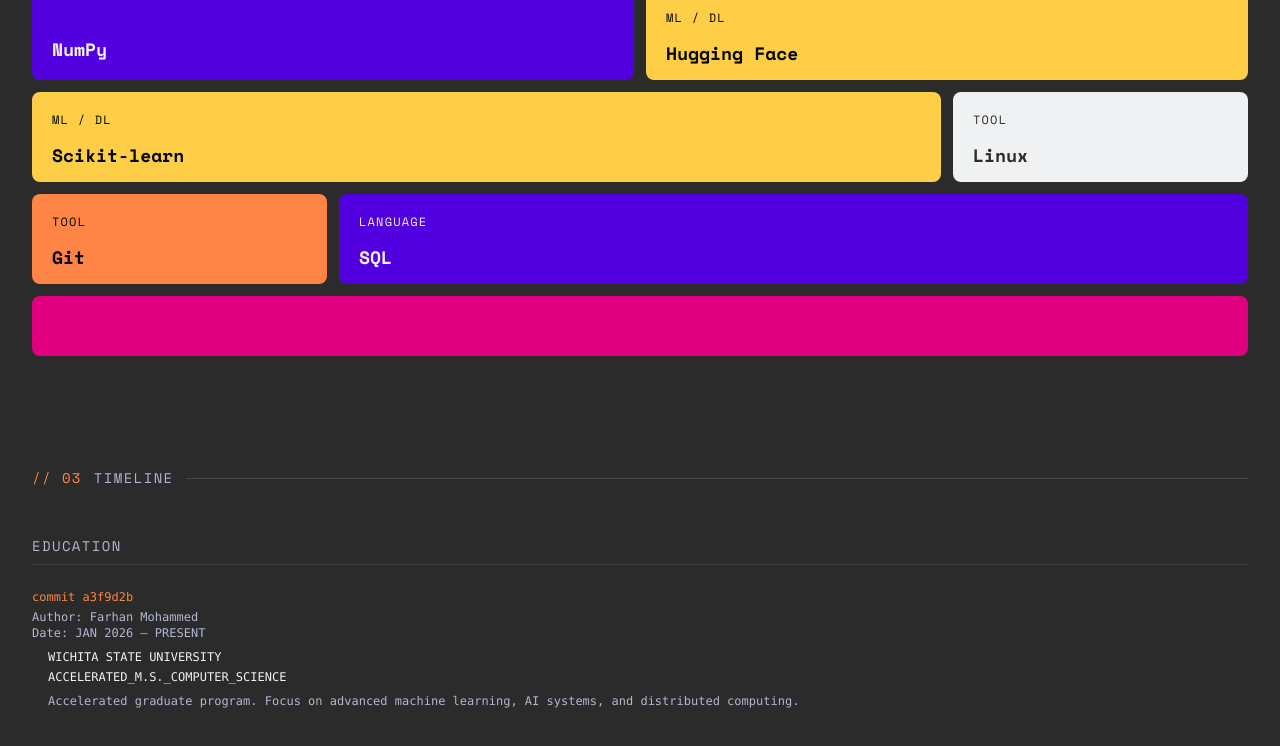
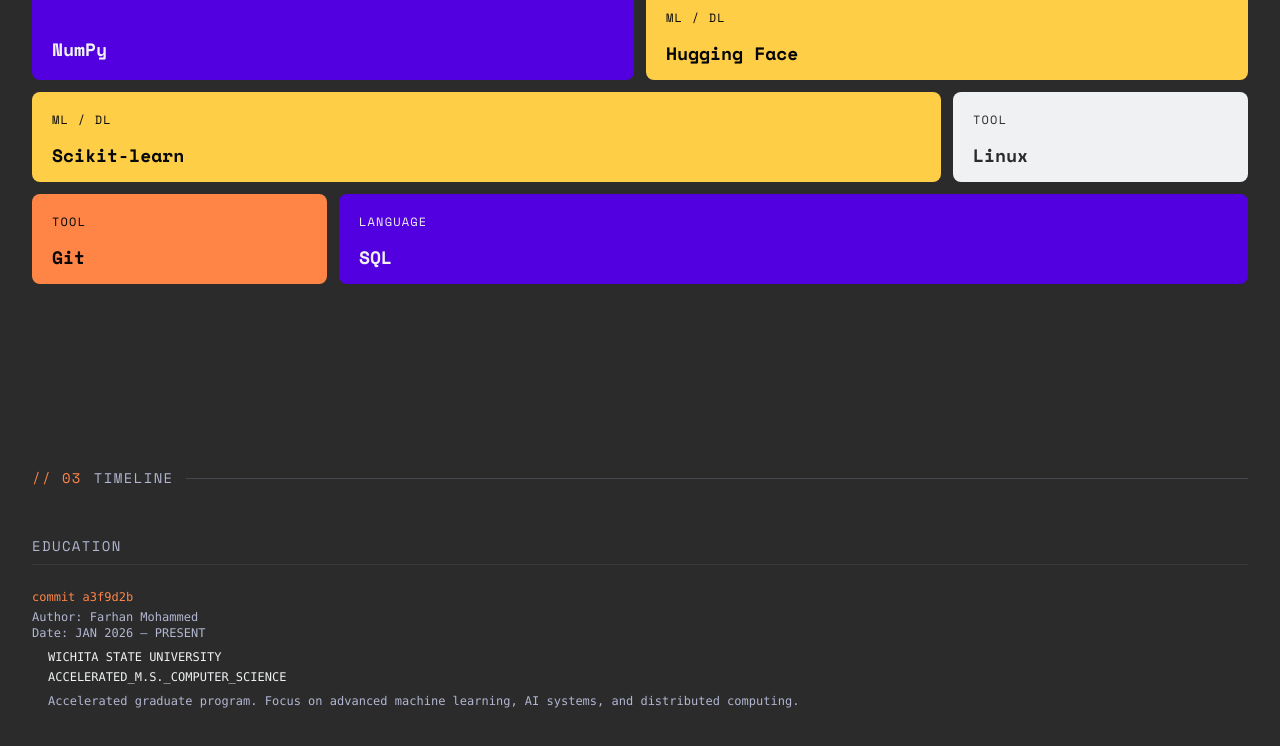
Before and after one commit to Nemesis-12/portfolio, a React (Vite) app: page / in a window 1280 px wide. Shown: the part 2310-3056 px from the top of the page. Built offline with nearby package versions, Linux system fonts and the light colour scheme.

Commit message:
mochiBot12: Skills - remove accent tile (#35)
- Remove fuchsia accent tile from bottom of skills grid
- Update tests to assert grid has 15 children and no accent tile

Blocked by: #39 (section headers)

```diff
--- a/src/components/SkillsSection.tsx
+++ b/src/components/SkillsSection.tsx
@@ -88,12 +88,6 @@
           {tiles.map((tile) => (
             <SkillTileCard key={tile.name} tile={tile} />
           ))}
-
-          {/* Accent tile: fills R9 C1-C4 on desktop (col-span-4), full width on mobile */}
-          <div
-            className="col-span-2 md:col-span-4 min-h-24 md:min-h-0 rounded-lg"
-            style={{ backgroundColor: '#E0007F' }}
-          />
         </div>
       </div>
     </ScrollFadeSection>
```
Also changed, not shown: 1 other file (tests, documents, lock files or other folders).
